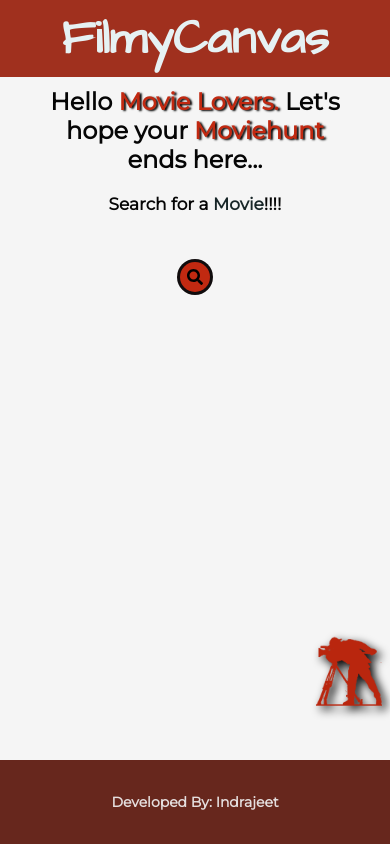
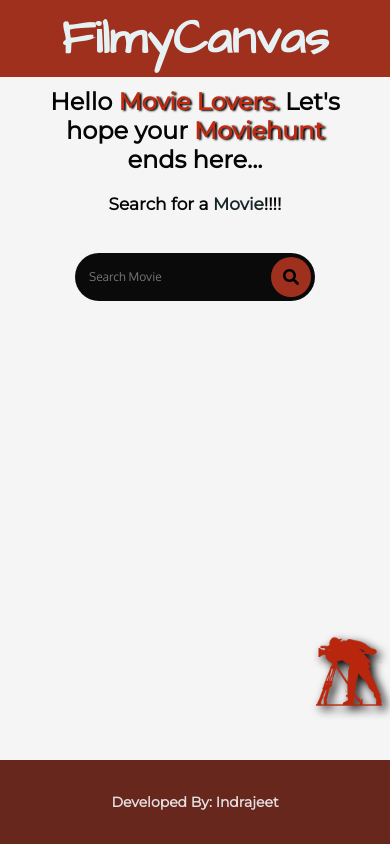
Before and after one commit to ibairva/filmycanvasreact-code, a React (Create React App) app: page / in a window 390 px wide. Built offline with nearby package versions, Linux system fonts and the light colour scheme.

Commit message:
Update searchbox.css

```diff
--- a/src/components/searchbox.css
+++ b/src/components/searchbox.css
@@ -27,46 +27,48 @@
   height: 170px;
 }
 .search-box {
-  display: flex;
   position: absolute;
+  width: 360px;
   top: 50%;
   left: 50%;
   transform: translate(-50%, -50%);
-  background: #100c0d;
+  background: #0a0a0a;
   height: 60px;
   border-radius: 40px;
-  padding: 10px;
-  transition: 0.5s;
+  padding: 7px;
 }
 .search-input {
   border: none;
   background: none;
   outline: none;
   float: left;
-  padding: 0px;
   color: white;
   font-family: "Oxygen", sans-serif;
   font-size: 16px;
-  transition: 0.4s;
-  line-height: 40px;
-  width: 0px;
+  line-height: 46px;
+  width: 290px;
+  padding: 0 10px;
 }
 .search-btn {
-  width: 40px;
-  height: 40px;
+  width: 46px;
+  height: 46px;
   border-radius: 50%;
   color: black;
-  background: #c12911;
+  background: #a0301e;
   float: right;
   display: flex;
   justify-content: center;
   align-items: center;
-  transition: 0.4s;
 }
-.search-box:hover > .search-input {
-  width: 240px;
-  padding: 0 6px;
+.blank-error {
+  position: absolute;
+  top: 87%;
+  left: 50%;
+  transform: translate(-50%, -87%);
+  font-size: 14px;
+  color: #ea0101;
 }
+
 @media screen and (max-width: 768px) {
   .title_room h1 {
     font-size: 28px;
@@ -75,11 +77,17 @@
     font-size: 36px;
   }
   .search-box {
+    width: 310px;
     height: 54px;
-    padding: 7px;
+    padding: 5px;
   }
-  .search-box:hover > .search-input {
-    width: 196px;
+  .search-input {
+    width: 240px;
+    line-height: 42px;
+  }
+  .search-btn {
+    width: 45px;
+    height: 45px;
   }
 }
 @media screen and (max-width: 524px) {
@@ -95,19 +103,23 @@
     font-size: 17px;
   }
   .search-box {
-    height: 36px;
-    padding: 3px;
+    height: 48px;
+    padding: 4px;
+    width: 240px;
   }
   .search-btn {
-    width: 30px;
-    height: 30px;
+    width: 40px;
+    height: 40px;
   }
   .search-panel {
     height: 120px;
   }
-  .search-box:hover > .search-input {
-    width: 120px;
+  .search-input {
+    width: 184px;
     font-size: 12px;
-    line-height: 32px;
+    line-height: 40px;
+  }
+  .blank-error {
+    margin-top: 10px;
   }
 }
```
